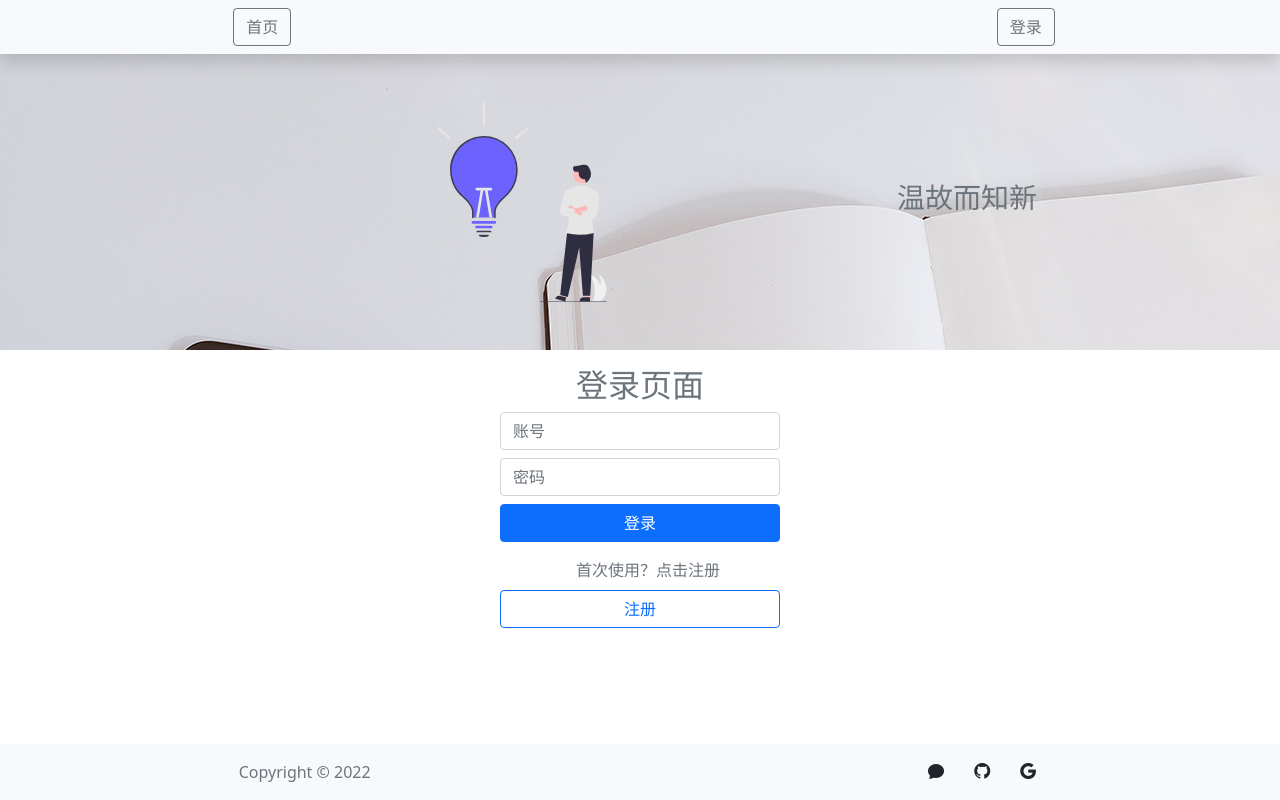
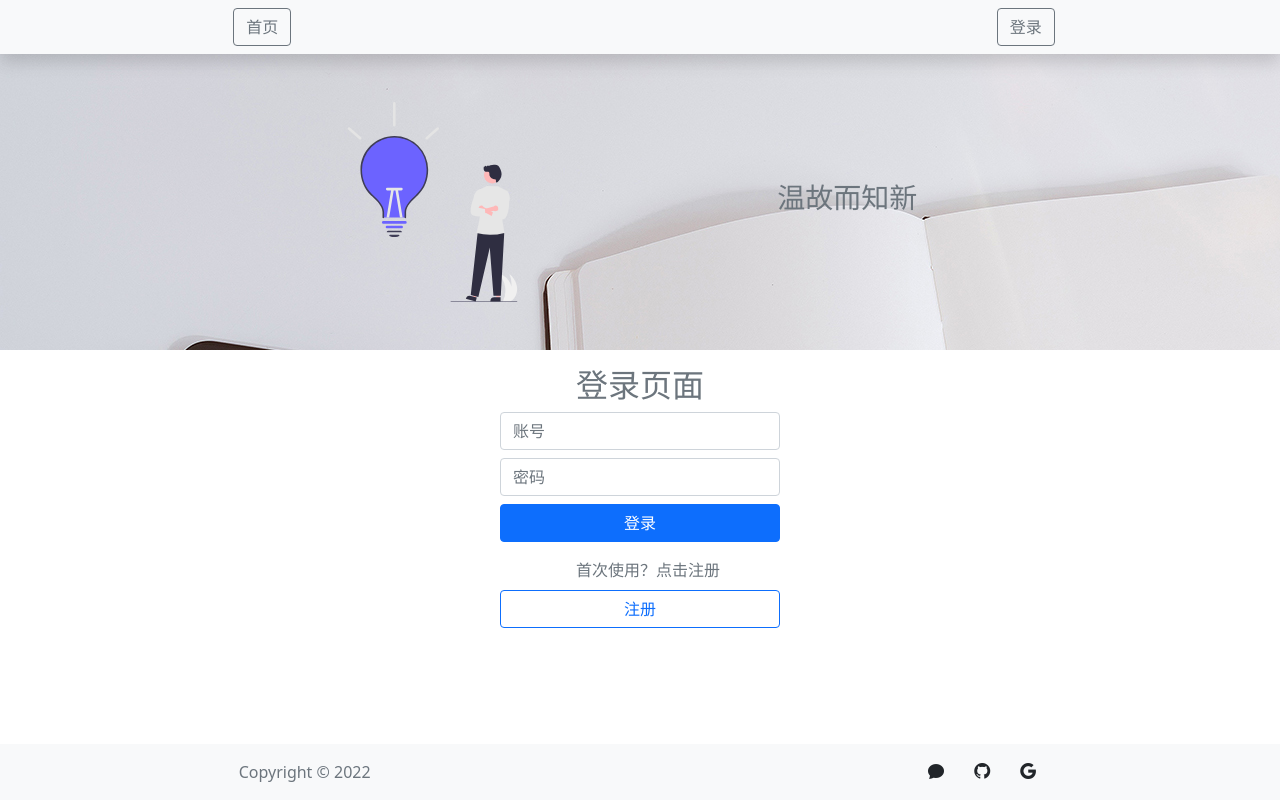
Before and after one commit to xugw-git/blog-case, a Vue app: page /#/login in a window 1280 px wide. Built offline with nearby package versions, Linux system fonts and the light colour scheme.

Commit message:
调整横幅对齐

```diff
--- a/src/components/BlogBanner.vue
+++ b/src/components/BlogBanner.vue
@@ -1,9 +1,9 @@
 <template>
   <section :style="bgimg">
-    <div class="container">
-      <div class="d-flex justify-content-center align-items-center">
+    <div class="container col-lg-8 col-md-12">
+      <div class="d-flex align-items-center">
         <img height="200" src="../assets/home.svg" class="w-50 m-5" />
-        <div class="text-center m-5">
+        <div class="text-center w-50 m-5">
           <h3 class="text-secondary">温故而知新</h3>
         </div>
       </div>
```
Also changed, not shown: src/views/BlogBanner.vue (deleted, +0 -25 lines).
